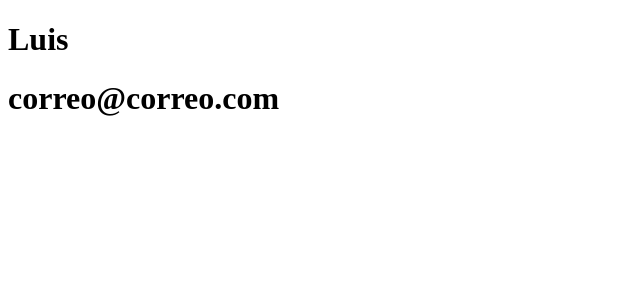
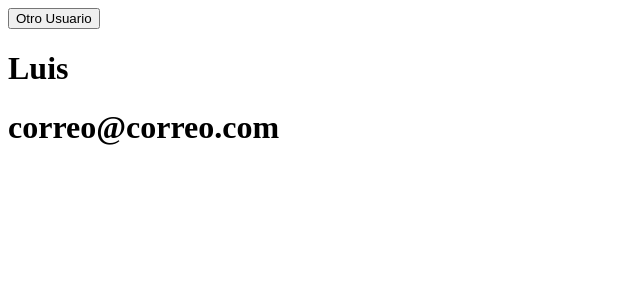
Before and after one commit to desarrollocml/use_efect_react, a React (Create React App) app: page / in a window 1280 px wide. Shown: the top 300 px of the page, without its empty margins (0-640 px from the left). Built offline with nearby package versions, Linux system fonts and the light colour scheme; no server answers.

Commit message:
boton agregado otro usuario

```diff
--- a/src/FetchCard.js
+++ b/src/FetchCard.js
@@ -21,6 +21,9 @@ export default function FetchCard() {
 
     return (
         <div>
+            <button onClick={updateUser}>
+                Otro Usuario
+            </button>
             <h1>{user.name} </h1>
             <h1>{user.email} </h1>
         </div>
```
